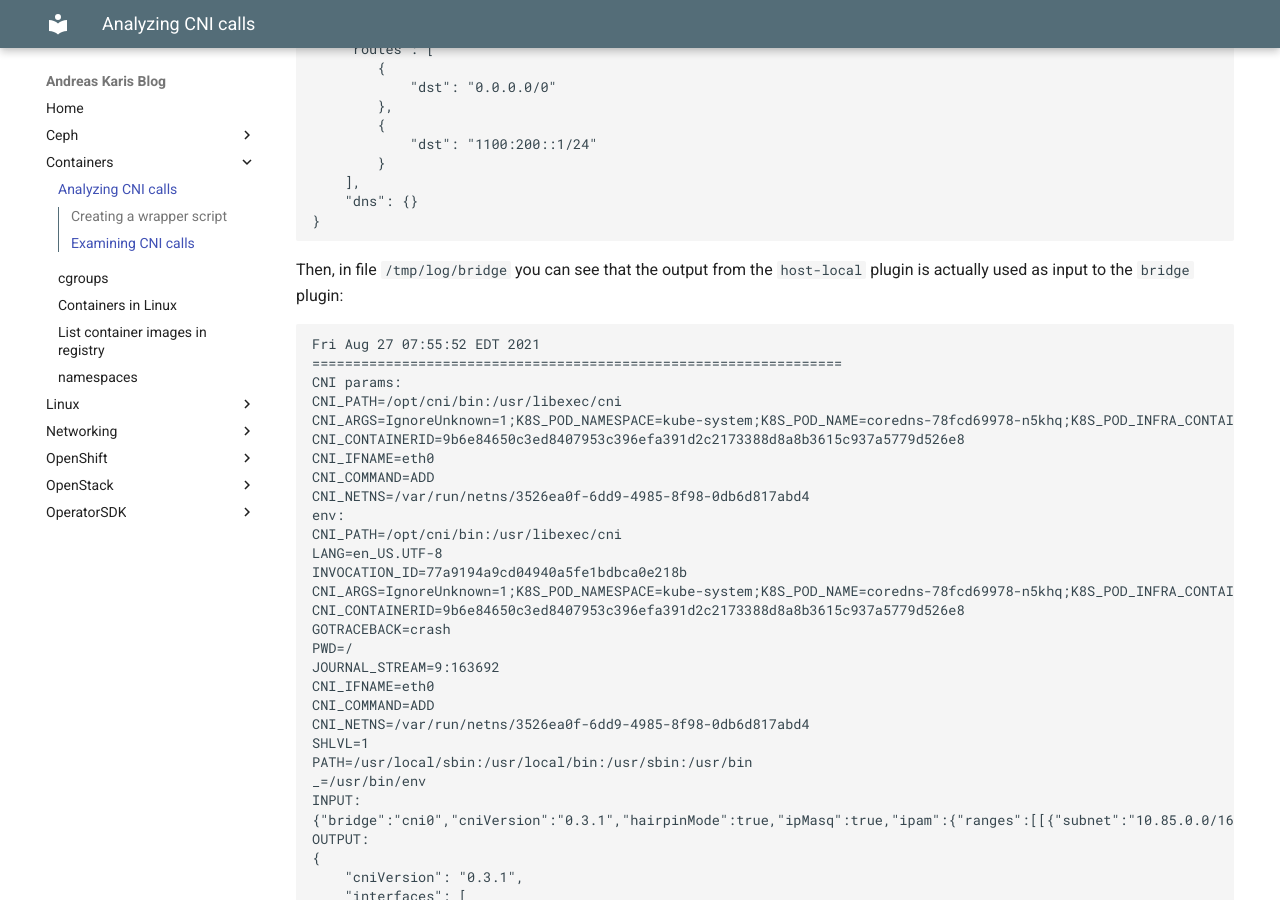
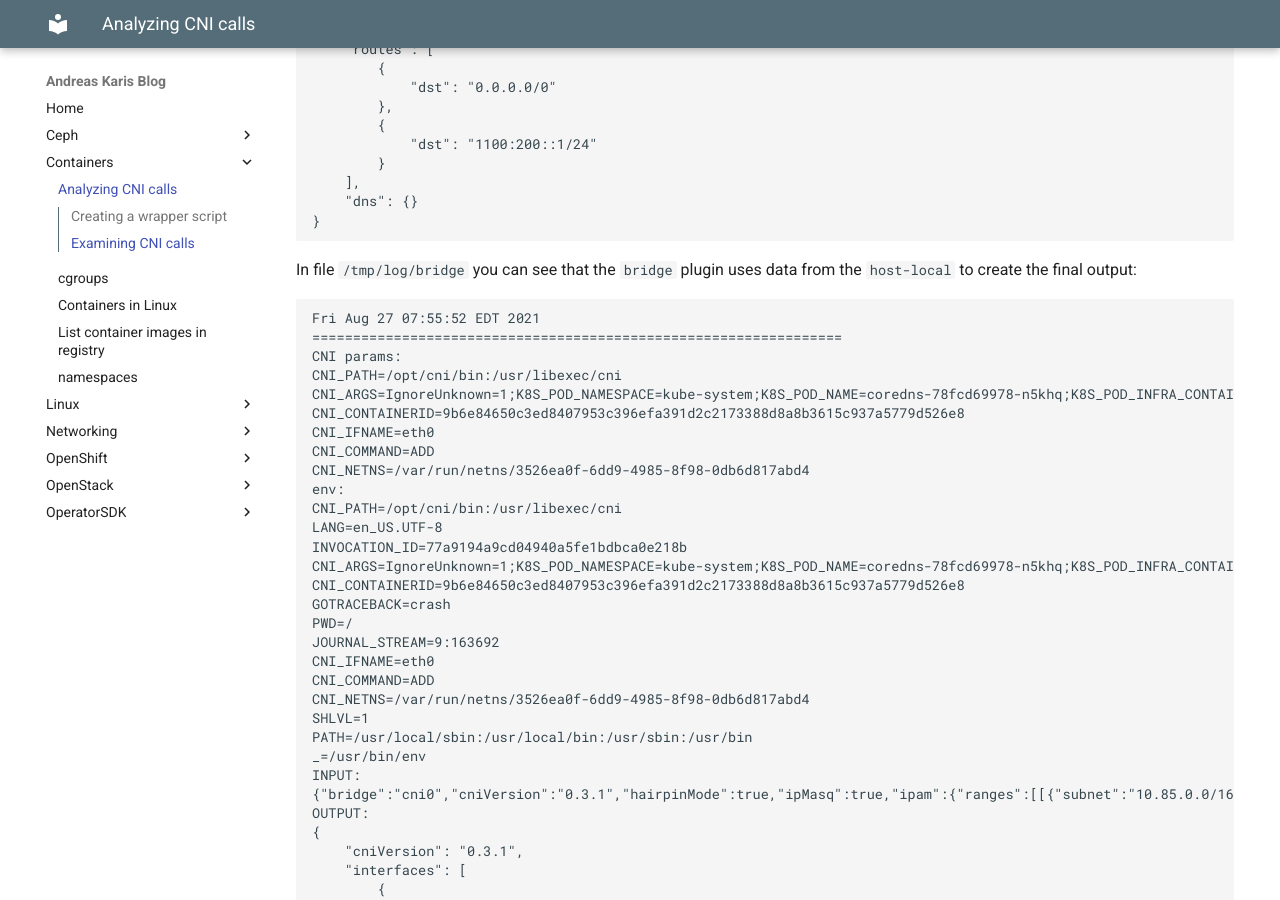
Before and after one commit to andreaskaris/blog, an MkDocs documentation site: the page built from docs/openshift/analyzing-cni.md, in a window 1280 px wide and 900 px high, scrolled down 2881 px. Built offline with MkDocs 1.6.1 and Material for MkDocs 9.7.7, drawn with Linux system fonts in a browser that asks for light colours.

Commit message:
analyzing cni

```diff
--- a/docs/openshift/analyzing-cni.md
+++ b/docs/openshift/analyzing-cni.md
@@ -152,7 +152,7 @@ OUTPUT:
 }
 ~~~
 
-Then, in file `/tmp/log/bridge` you can see that the output from the `host-local` plugin is actually used as input to the `bridge` plugin:
+In file `/tmp/log/bridge` you can see that the `bridge` plugin uses data from the `host-local` to create the final output:
 ~~~
 Fri Aug 27 07:55:52 EDT 2021
 =================================================================
```
